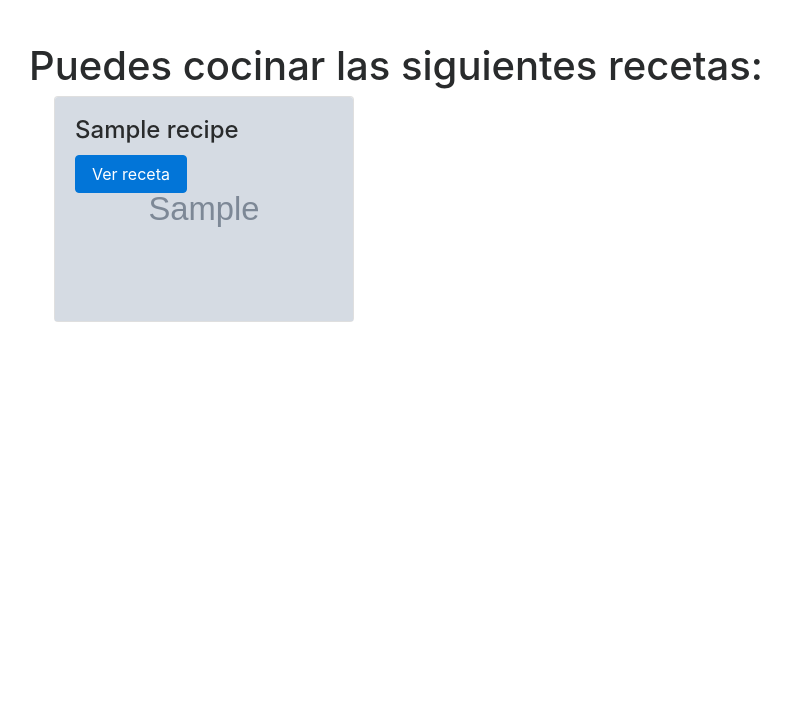
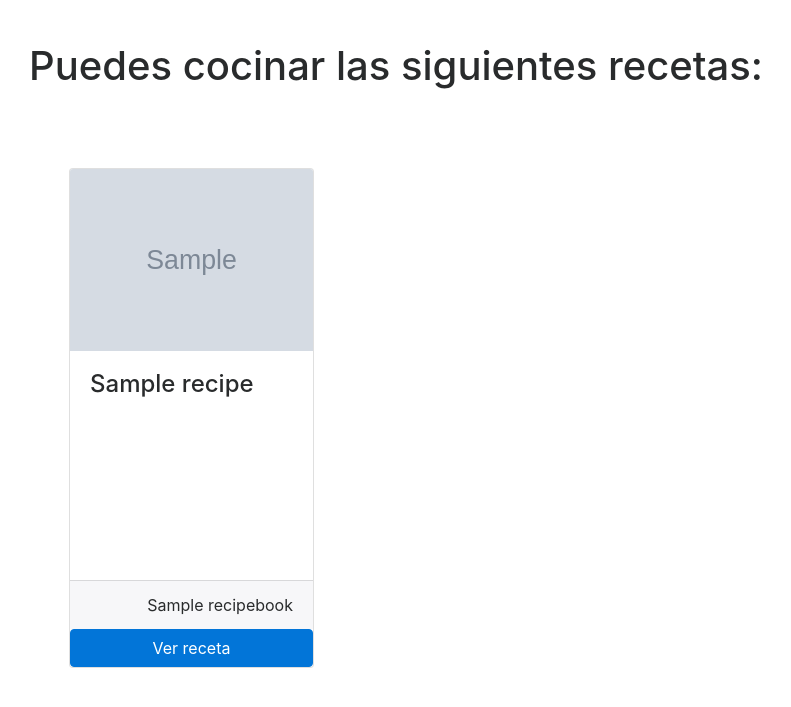
Before and after one commit to angelxwars/FoodElector, a Django app: page /recipes/ in a window 1280 px wide. Shown: the part 56-763 px from the top of the page, without its empty margins (56-847 px from the left). Run offline with Django 3.2, Linux system fonts and the light colour scheme; tables that the repository leaves empty hold one stand-in row (values such as "Sample post"); grey boxes marked "Sample" are stand-in pictures; some libraries are stand-ins or nearby versions.

Commit message:
design changes and added tags save

```diff
--- a/food/views.py
+++ b/food/views.py
@@ -1,12 +1,15 @@
 # -*- coding: utf-8 -*-
 from __future__ import unicode_literals
 import pandas as pd
+import datetime
 import sys
+
 from django.shortcuts import render
+
 from food.forms import IngredientForm
 import contentBased.contentBased as cB
 from food.models import Recipe, Ingredient, RecipeBook, Tag
-from profiles.models import Profile
+from profiles.models import Profile, Search
 
 
 # Create your views here.
@@ -16,12 +19,12 @@ def ingredients(request):
     if request.method == 'POST':
         form = IngredientForm(request.POST)
         busqueda = request.POST.get('ingredients', '')
-        usuario = request.user
-        user = Profile.objects.get(user__username=usuario)
-        search = user.searches
-        searchesToSet = search + ", " +  busqueda
-        setattr(user, 'searches', searchesToSet)
-        user.save()
+        user = request.user
+        profile = Profile.objects.get(user__username=user)
+        #search = user.searches
+        #searchesToSet = search + ", " + busqueda
+        #setattr(user, 'searches', searchesToSet)
+        #user.save()
         if form.is_valid():
             recetario = list()
             ingredients_str = form.cleaned_data.get('ingredients')
@@ -42,6 +45,9 @@ def ingredients(request):
                     a = Recipe.objects.filter(title=recipe)
                     receta = a[0]
                     recetario.append(a[0])
+
+            search = Search(profile=profile, tags=ingredients_str, date=datetime.date.today())
+            search.save()
             return render(request, 'recipes.html', {'recipes': recetario})
         else:
             if busqueda != '':
@@ -68,28 +74,32 @@ def ingredients(request):
         form = IngredientForm()
     return render(request, 'ingredients.html', {'form': form})
 
+
 def description(request):
     if request.method == 'GET':
         id = request.GET.get('id', '')
         recipe = Recipe.objects.get(id=id)
         ingredients = Ingredient.objects.select_related().filter(recipe=recipe.id)
-        return render(request, 'description.html', {'recipe': recipe, 'ingredients':ingredients})
+        return render(request, 'description.html', {'recipe': recipe, 'ingredients': ingredients})
     else:
         form = IngredientForm()
     return render(request, 'ingredients.html', {'form': form})
+
 
 def recipe_book(request):
     books = RecipeBook.objects.all
     return render(request, 'recipe_book.html', {'books': books})
 
+
 def recipes(request):
     try:
-        bookTitle = request.GET.get('book','')
+        bookTitle = request.GET.get('book', '')
         book = RecipeBook.objects.get(title=bookTitle)
         recipes = Recipe.objects.select_related().filter(recipe_book=book.id)
     except:
         recipes = Recipe.objects.all()
     return render(request, 'recipes.html', {'recipes': recipes})
+
 
 def tags(request):
     tags = Tag.objects.all
--- a/static/css/index.css
+++ b/static/css/index.css
@@ -0,0 +1,12 @@
+div.container{
+    max-width: 100% !important;
+    margin-top: 100px;
+}
+
+div.card{
+    height: 500px;
+}
+
+div.col-sm-6.col-md-4.col-lg-3.mt-4{
+    height: 500px;
+}
--- a/templates/base.html
+++ b/templates/base.html
@@ -6,6 +6,7 @@
     <title>{% block title %}Food Elector{% endblock %}</title>
     <link rel="stylesheet" href="https://maxcdn.bootstrapcdn.com/bootstrap/4.0.0-alpha.6/css/bootstrap.min.css" integrity="sha384-rwoIResjU2yc3z8GV/NPeZWAv56rSmLldC3R/AZzGRnGxQQKnKkoFVhFQhNUwEyJ" crossorigin="anonymous">
     <link rel="stylesheet" href="{% static 'css/index.css' %}">
+
   </head>
   <body>
 
@@ -41,11 +42,16 @@
       </div>
     </nav>
 
-    <main class="container" style="margin-top: 100px;">
+    <main>
         {% block content %}
         {% endblock %}
     </main><!-- /.container -->
 
+    <script src="https://ajax.googleapis.com/ajax/libs/jquery/3.2.1/jquery.min.js"></script>
+    <script src="https://maxcdn.bootstrapcdn.com/bootstrap/3.3.7/js/bootstrap.min.js"></script>
+    <script type="text/javascript" src="{% static 'Js/index.js' %}"></script>
   </body>
 
+
+
 </html>
--- a/templates/ingredients.html
+++ b/templates/ingredients.html
@@ -1,7 +1,7 @@
 {% extends 'base.html' %}
 
 {% block content %}
-
+    <div class="container">
         <div class="starter-template">
             <form method="post">
                 {% csrf_token %}
@@ -20,4 +20,5 @@
                 por un espacio. Posteriormente se le propondrá varias opciones que podrá cocinar.
             </p>
         </div>
+    </div>
 {% endblock %}
--- a/templates/recipes.html
+++ b/templates/recipes.html
@@ -2,19 +2,29 @@
 {% load static %}
 
 {% block content %}
+    <div class="container">
         <h1>Puedes cocinar las siguientes recetas: </h1>
+            <br/>
+            <br/>
             <ul>
                 <div class="row">
                 {% for recipe in recipes %}
-            <div class="card col-xs-6" style="width: 300px">
-                <img class="card-img-top" src="{{ recipe.image }}" alt="Card image">
-                <div class="card-img-overlay">
+                    <div class="col-sm-6 col-md-4 col-lg-3 mt-4">
+                        <div class="card">
+                            <img class="card-img-top" src="{{ recipe.image }}">
+                            <div class="card-block">
                                 <h4 class="card-title">{{ recipe.title }}</h4>
+                            </div>
+
+                            <div class="card-footer">
+                                <span class="float-right">{{ recipe.recipe_book.title}}</span>
+                            </div>
                             <a href="/description?id={{ recipe.id }}" class="btn btn-primary">Ver receta  </a>
                         </div>
                     </div>
                 {% endfor %}
                 </div>
             </ul>
+    </div>
 
 {% endblock %}
--- a/templates/registration/login.html
+++ b/templates/registration/login.html
@@ -3,10 +3,12 @@
 {% block title %}Entrar{% endblock %}
 
 {% block content %}
+    <div class="container">
       <h2>Entrar</h2>
       <form method="post">
         {% csrf_token %}
         {{ form.as_p }}
         <button type="submit">Entrar</button>
       </form>
+    </div>
 {% endblock %}
--- a/templates/registration/register.html
+++ b/templates/registration/register.html
@@ -1,6 +1,7 @@
 {% extends 'base.html' %}
 
 {% block content %}
+    <div class="container">
       <h2>Nuevo Usuario</h2>
       <form method="post">
         {% csrf_token %}
@@ -15,4 +16,5 @@
         {% endfor %}
         <button type="submit">Registrar</button>
       </form>
+    </div>
 {% endblock %}
```
Also changed, not shown: templates/index.html (+81 -10 lines), templates/recipe_book.html (+11 -3 lines), static/Js/index.js (added). Lines whose indentation alone changed are shown as unchanged.
